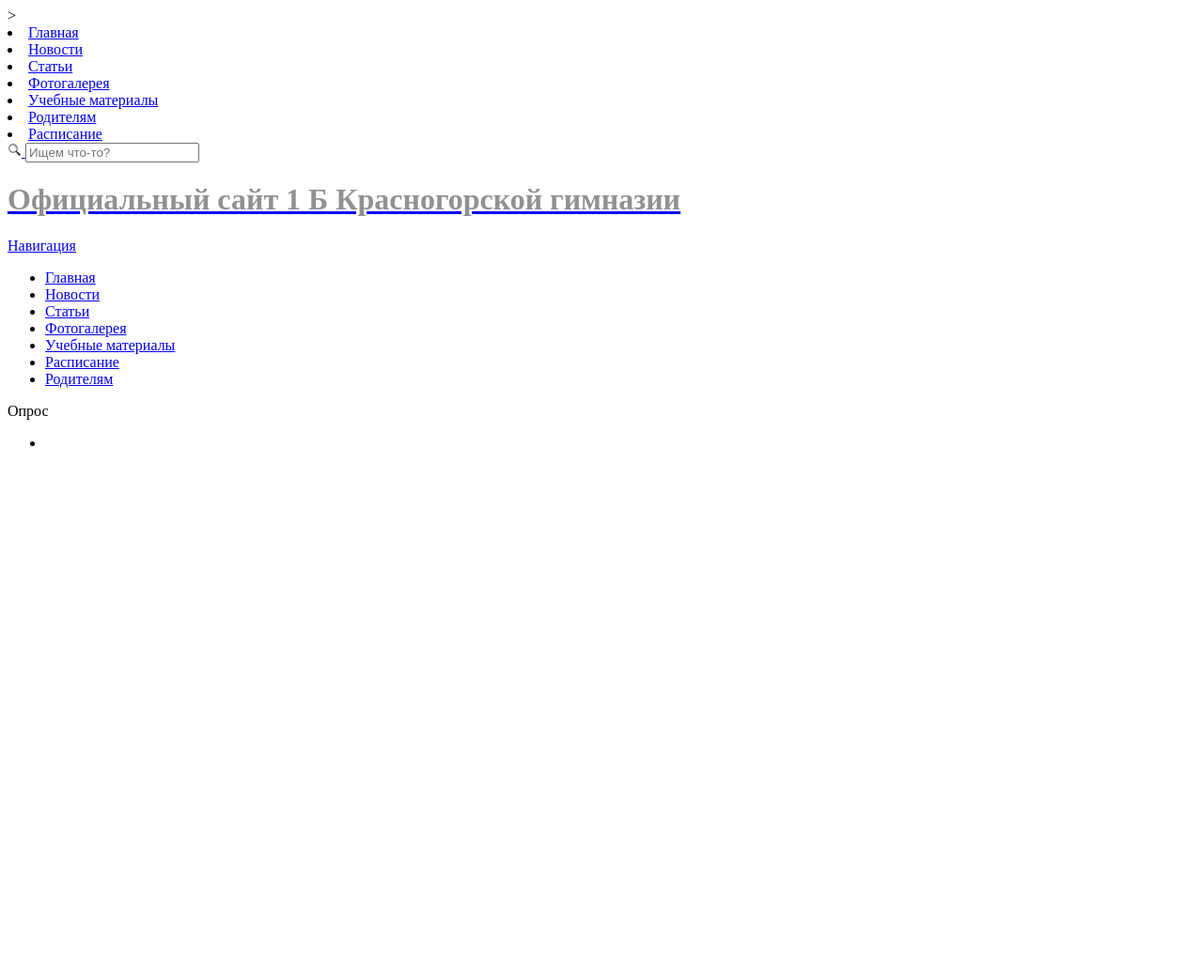
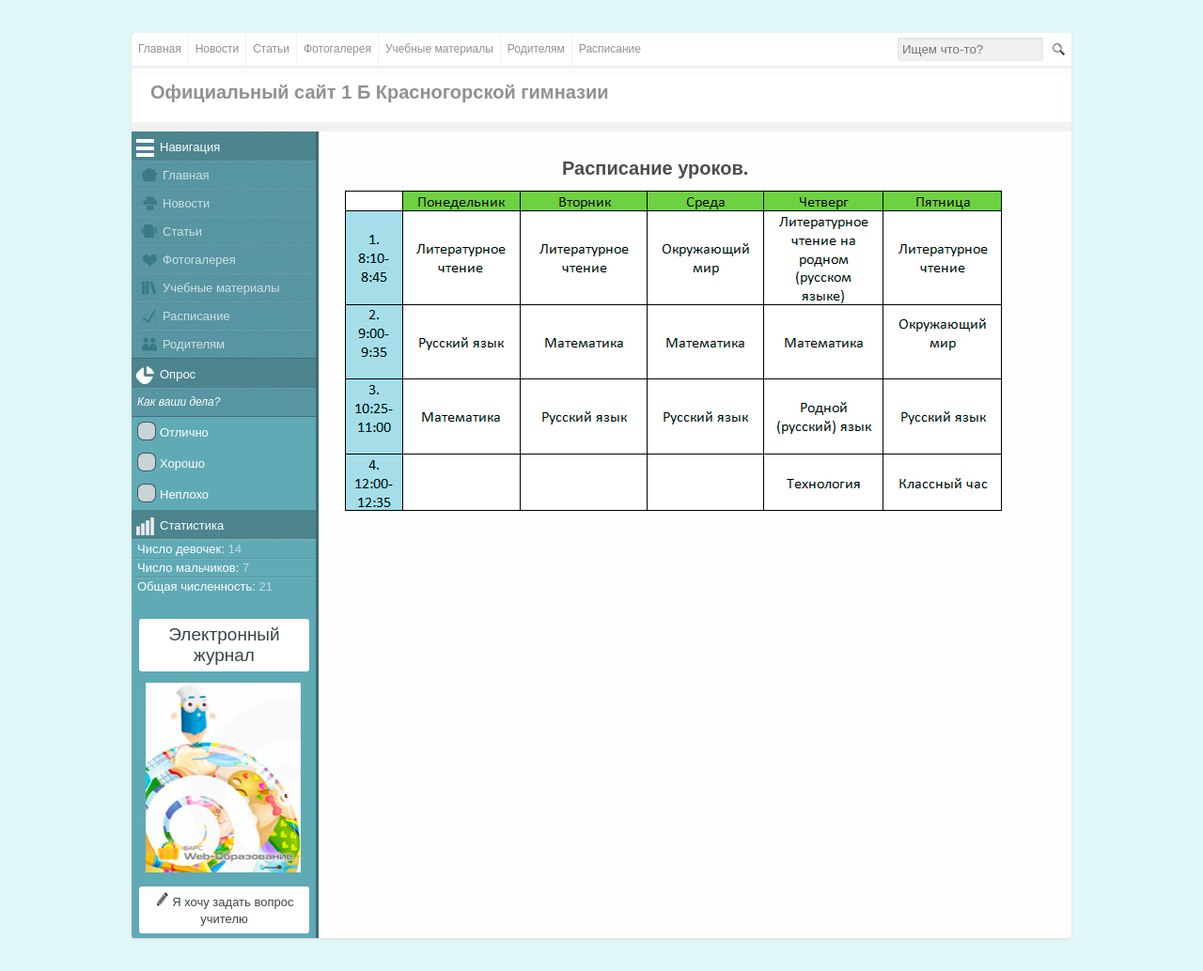
Before and after one commit to kniazieva/kniazieva.github.io, a plain HTML site: page rasp.html in a window 1280 px wide. Shown: the whole page at 94% size. Before the commit the page ends 800 px from the top, so only its background shows below. Drawn offline with Linux system fonts and the light colour scheme.

Commit message:
rasp.html

```diff
--- a/rasp.html
+++ b/rasp.html
@@ -1,4 +1,17 @@
->
+<!DOCTYPE html>
+<html>
+<head>
+	<title>1 Б</title>
+	<meta charset="UTF-8">
+	<link rel="stylesheet" type="text/css" href="CSS/main.css">
+	<link rel="icon" type="image/png" href="images/page1.png"/>
+</head>
+
+<body>
+<div id="page_align" class="b3radius">
+	<div id="header">
+		<div id="header_nav">
+			<ul>
 				<li><a href="index.html">Главная</a></li>
 				<li><a href="news.html">Новости</a></li>
 				<li><a href="stat.html">Статьи</a></li>
@@ -43,3 +56,48 @@
 				<ul>
 					<li><i style="color:white"> Как ваши дела?</i></li>
 				</ul>
+			</div>
+		<div class="sb_opros">
+			<ul>
+				<li><a href="#">Отлично</a></li>
+				<li><a href="#">Хорошо</a></li>
+				<li><a href="#">Неплохо</a></li>
+			</ul>
+		</div>
+
+		<div class="sb_hader"><i style="background-position: -38px 0"></i>Статистика</div>
+		<div class="statistic">
+			<ul>
+			<li>Число девочек: <span>14</span></li>
+			<li>Число мальчиков: <span>7</span></li>
+			<li>Общая численность: <span>21</span></li>
+			</ul>
+		</div>
+		<div id="job">
+		<ul>
+			<li><a href="http://ciur.ru/default.aspx" target="blank">Электронный журнал</a></li>
+		</ul>
+		</div>
+		<div class="image_s"><a href="http://ciur.ru/default.aspx" target="blank">
+			<img src="images/22.png" width="165" height="202"></a>
+		</div>
+			<div id="c_button">
+				<ul>
+				<li><a href="mailto:knyazewag@yandex.ru"><img src="images/write.png" width="15">
+				Я хочу задать вопрос учителю</a></li>
+				</ul>
+			</div>
+	</div>
+
+	<div id="content" class="f_right">
+	<div id="ok"><h3>Расписание уроков.</h3></div>
+		<div class="imms">
+		<img src="images/712356.png" width="712" height="356">
+		</div>
+
+	</div>
+
+	<div class="clr"></div>
+</div>
+</body>
+</html>
```
